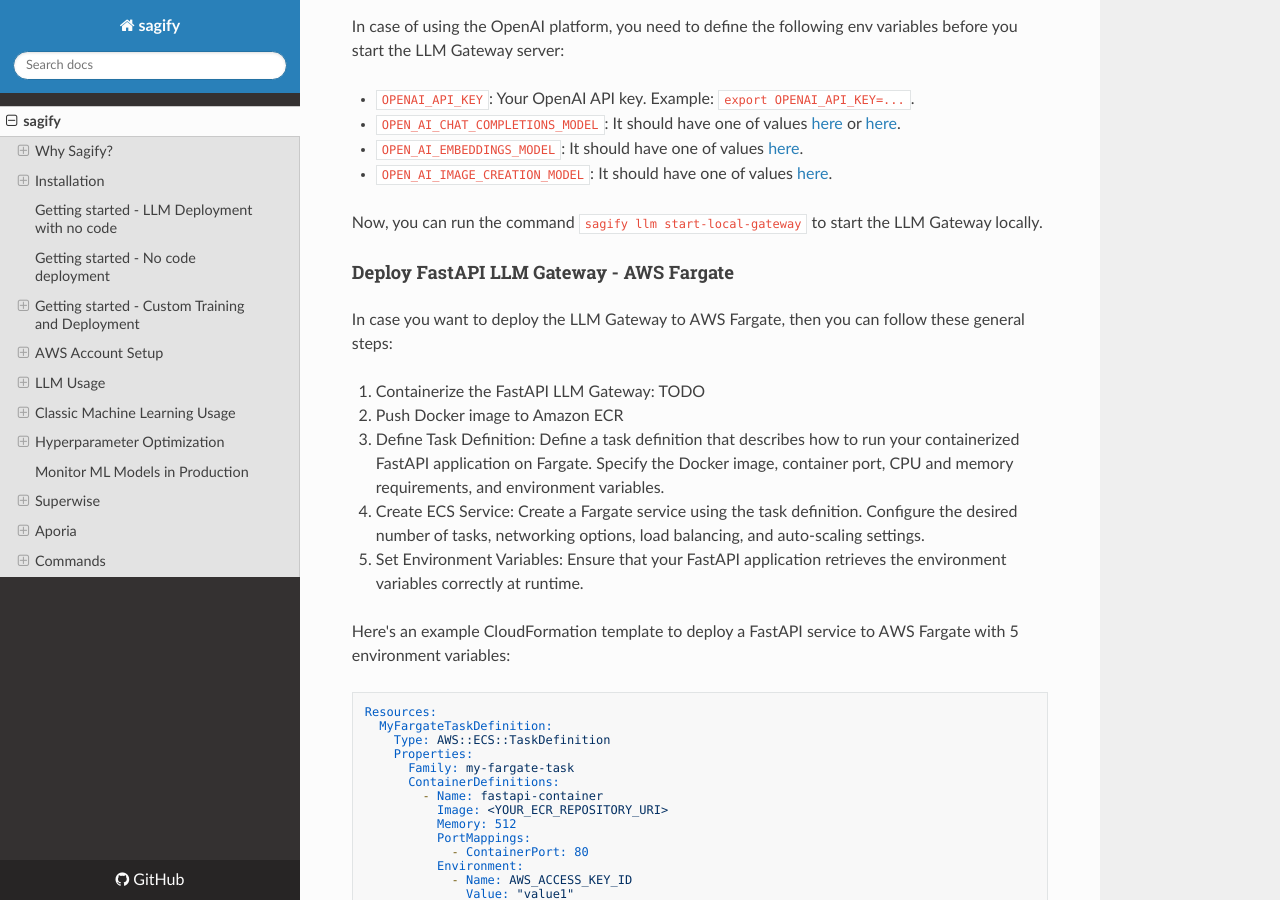
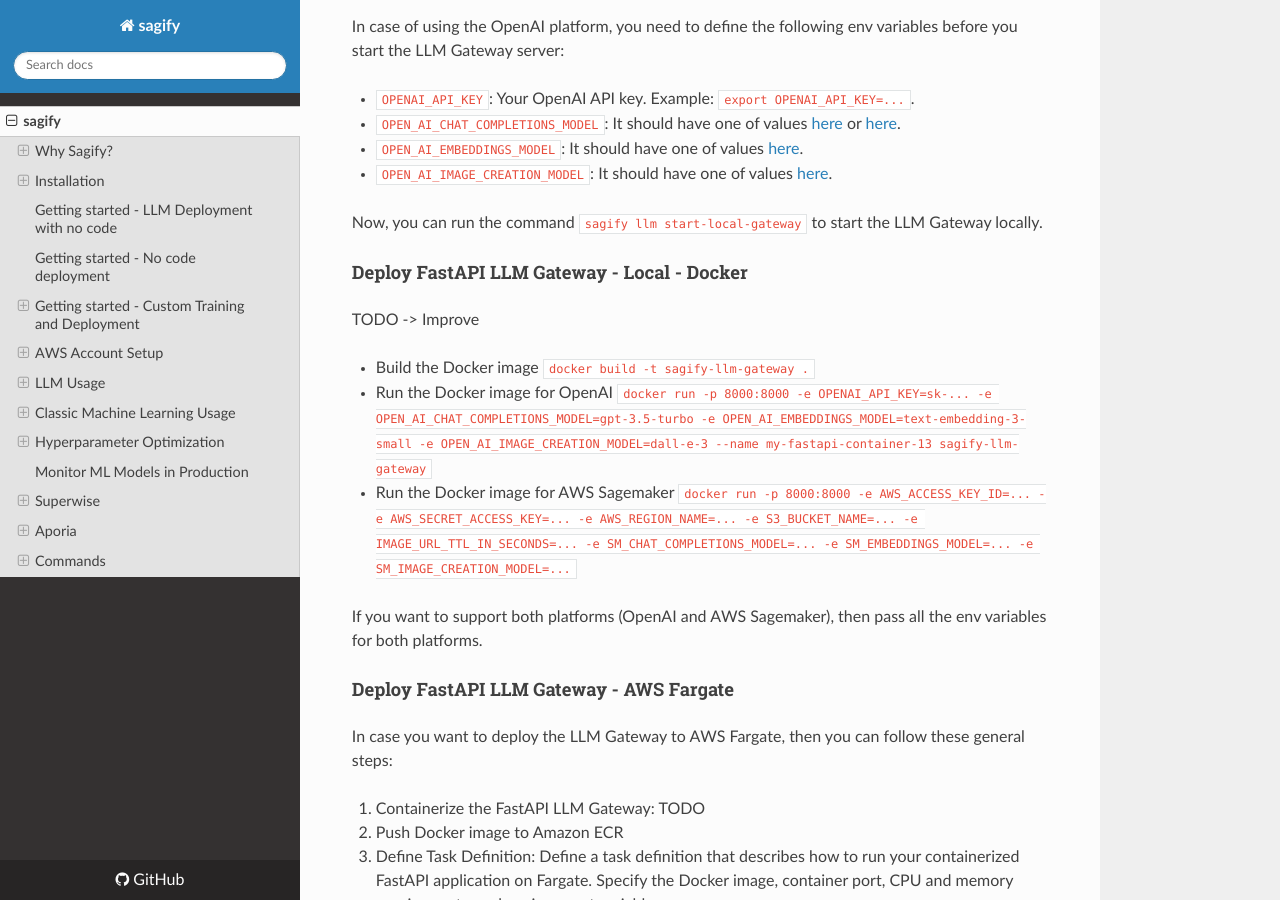
Before and after one commit to Kenza-AI/sagify, an MkDocs documentation site: the page built from docs/index.md, in a window 1280 px wide and 900 px high, scrolled down 15953 px. Built offline with MkDocs 1.6.1, drawn with Linux system fonts in a browser that asks for light colours; nearby versions of some CDN libraries.

Commit message:
Local docker run

```diff
--- a/docs/index.md
+++ b/docs/index.md
@@ -501,6 +501,16 @@ In case of using the OpenAI platform, you need to define the following env varia
 - `OPEN_AI_IMAGE_CREATION_MODEL`: It should have one of values [here](https://platform.openai.com/docs/models/dall-e).
 
 Now, you can run the command `sagify llm start-local-gateway` to start the LLM Gateway locally.
+
+#### Deploy FastAPI LLM Gateway - Local - Docker
+
+TODO -> Improve
+
+- Build the Docker image `docker build -t sagify-llm-gateway .`
+- Run the Docker image for OpenAI `docker run -p 8000:8000 -e OPENAI_API_KEY=sk-... -e OPEN_AI_CHAT_COMPLETIONS_MODEL=gpt-3.5-turbo -e OPEN_AI_EMBEDDINGS_MODEL=text-embedding-3-small -e OPEN_AI_IMAGE_CREATION_MODEL=dall-e-3 --name my-fastapi-container-13 sagify-llm-gateway`
+- Run the Docker image for AWS Sagemaker `docker run -p 8000:8000 -e AWS_ACCESS_KEY_ID=... -e AWS_SECRET_ACCESS_KEY=... -e AWS_REGION_NAME=... -e S3_BUCKET_NAME=... -e IMAGE_URL_TTL_IN_SECONDS=... -e SM_CHAT_COMPLETIONS_MODEL=... -e SM_EMBEDDINGS_MODEL=... -e SM_IMAGE_CREATION_MODEL=...`
+
+If you want to support both platforms (OpenAI and AWS Sagemaker), then pass all the env variables for both platforms.
 
 #### Deploy FastAPI LLM Gateway - AWS Fargate
 
```
Also changed, not shown: 1 other file.
